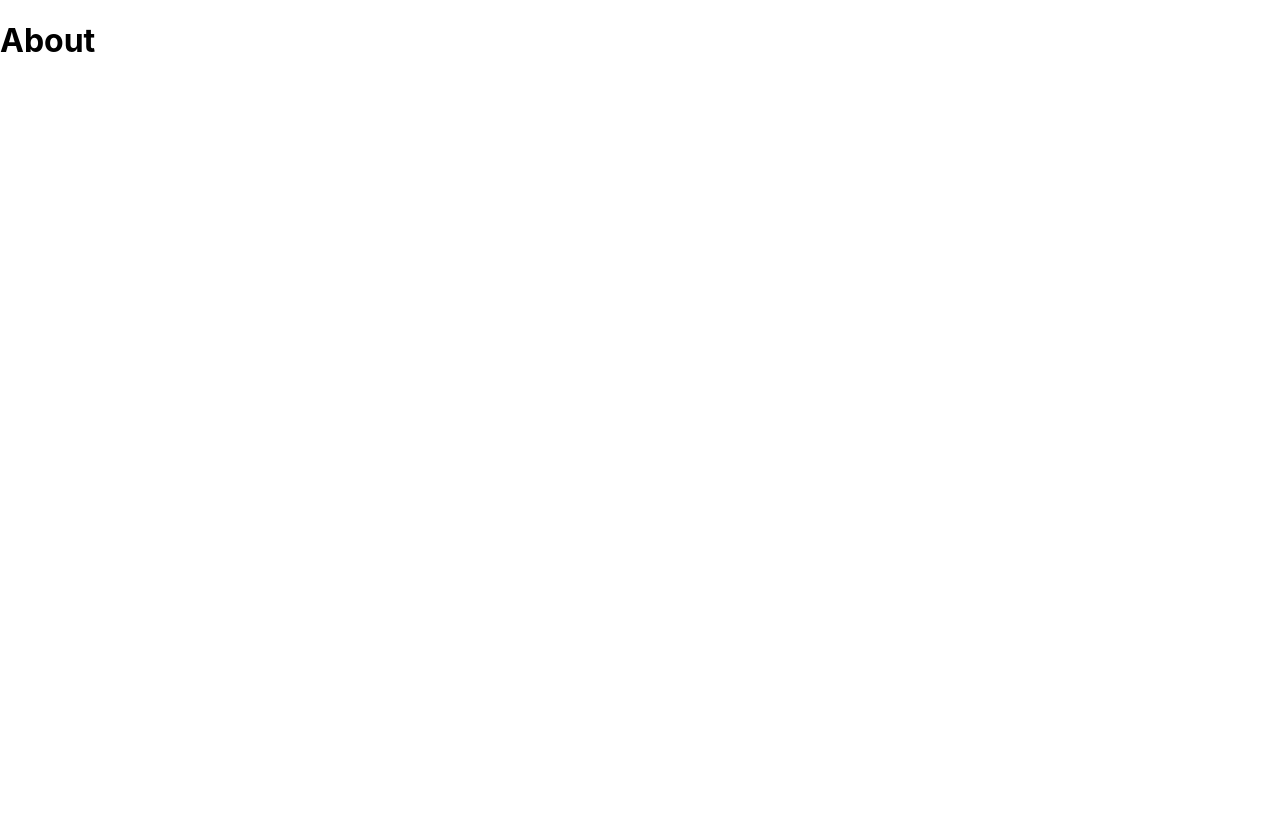
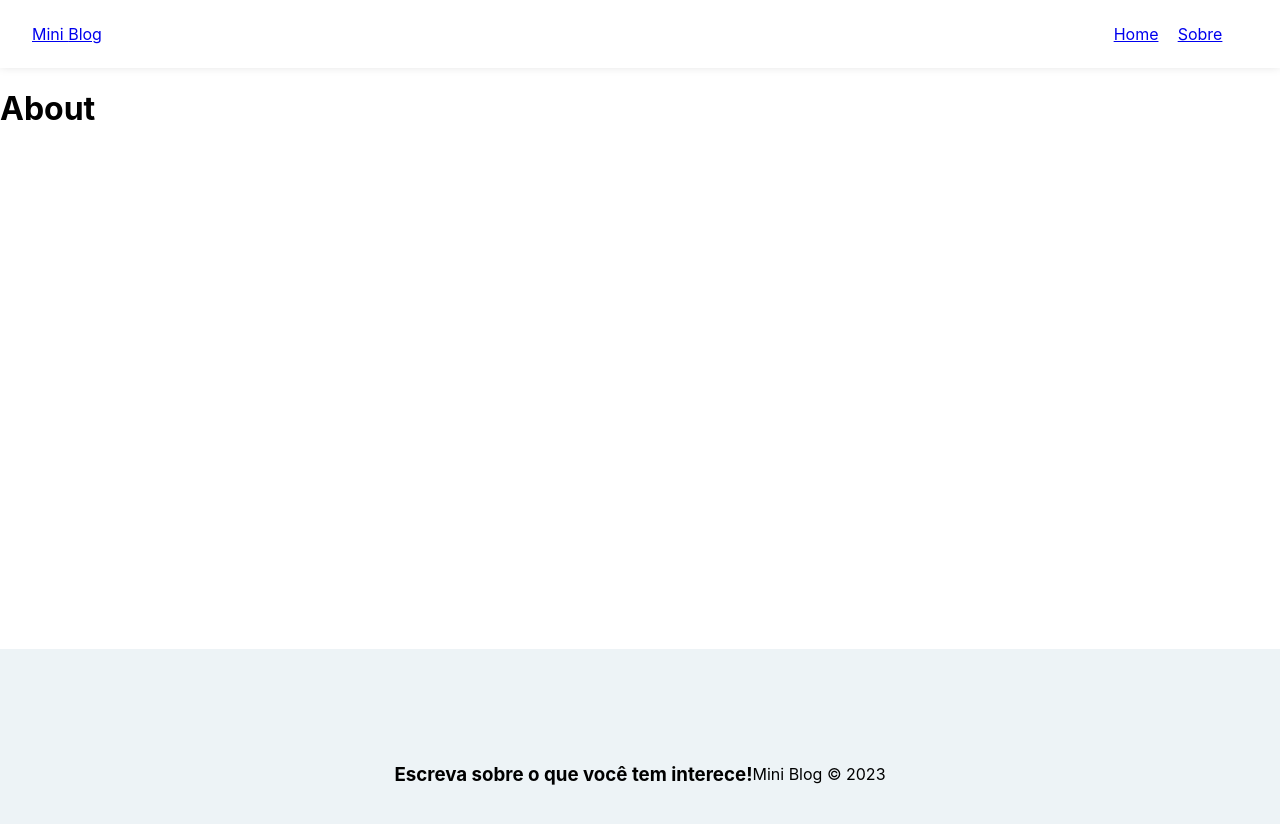
Before and after one commit to PettersonWilliam/MiniBlog-React, a React (Create React App) app in the folder miniblog/: page /About in a window 1280 px wide. Shown: the top 824 px of the page. Before the commit the page ends 800 px from the top, so only its background shows below. Built offline with nearby package versions, Linux system fonts and the light colour scheme.

Commit message:
ft(miniblog): miniblog structure

```diff
--- a/miniblog/src/App.js
+++ b/miniblog/src/App.js
@@ -2,17 +2,21 @@
 import { BrowserRouter, Routes, Route, Navigate } from 'react-router-dom';
 import Home from './pages/Home/Home';
 import About from './pages/About/About';
+import Navbar from './components/Navbar';
+import Footer from './components/Footer';
 
 function App() {
     return (
         <div className="App">
             <BrowserRouter>
+                <Navbar/>
                 <div className="container">
                     <Routes>
                         <Route path='/' element={ <Home /> } />
                         <Route path='/About' element={ <About /> } />
                     </Routes>
                 </div>
+                <Footer/>
             </BrowserRouter>
         </div>
     );
--- /dev/null
+++ b/miniblog/src/components/Footer.js
@@ -0,0 +1,10 @@
+import style from './Footer.module.css';
+
+const Footer = () => {
+  return <footer className={style.footer}>
+    <h3>Escreva sobre o que você tem interece!</h3>
+    <p>Mini Blog &copy; 2023</p>
+  </footer>
+}
+
+export default Footer;
--- /dev/null
+++ b/miniblog/src/components/Footer.module.css
@@ -0,0 +1,7 @@
+.footer {
+    height: 250px;
+    display: flex;
+    align-items: center;
+    justify-content: center;
+    background-color: #edf3f6;
+}
--- /dev/null
+++ b/miniblog/src/components/Navbar.js
@@ -0,0 +1,21 @@
+import { NavLink } from "react-router-dom";
+
+import styles from "./Navbar.module.css";
+
+const Navbar = () => {
+  return <nav className={styles.navbar} >
+    <NavLink to='/'>
+    Mini <span>Blog</span>
+    </NavLink>
+    <ul className={styles.links_list}>
+        <li>
+            <NavLink to='/'>Home</NavLink>
+        </li>
+        <li>
+        <NavLink to='/about'>Sobre</NavLink>
+        </li>
+    </ul>
+  </nav>
+}
+
+export default Navbar;
--- /dev/null
+++ b/miniblog/src/components/Navbar.module.css
@@ -0,0 +1,34 @@
+.navbar {
+    display: flex;
+    box-shadow: rgba(0,0,0, .15) 0px -2px 10px 0px;
+    justify-content: space-between;
+    align-items: center;
+    padding: .5em 2em;
+}
+
+.brand {
+    font-size: 1.2em;
+}
+
+.brand span {
+    font-weight: 900;
+    text-transform: uppercase;
+}
+
+.links_list {
+    display: flex;
+    list-style: none;
+}
+
+.links_list {
+    margin-right: 1em;
+}
+
+.links_list li a {
+    padding: .4em .6em;
+}
+
+.active {
+    background-color: #000;
+    color: #fff;
+}
```
